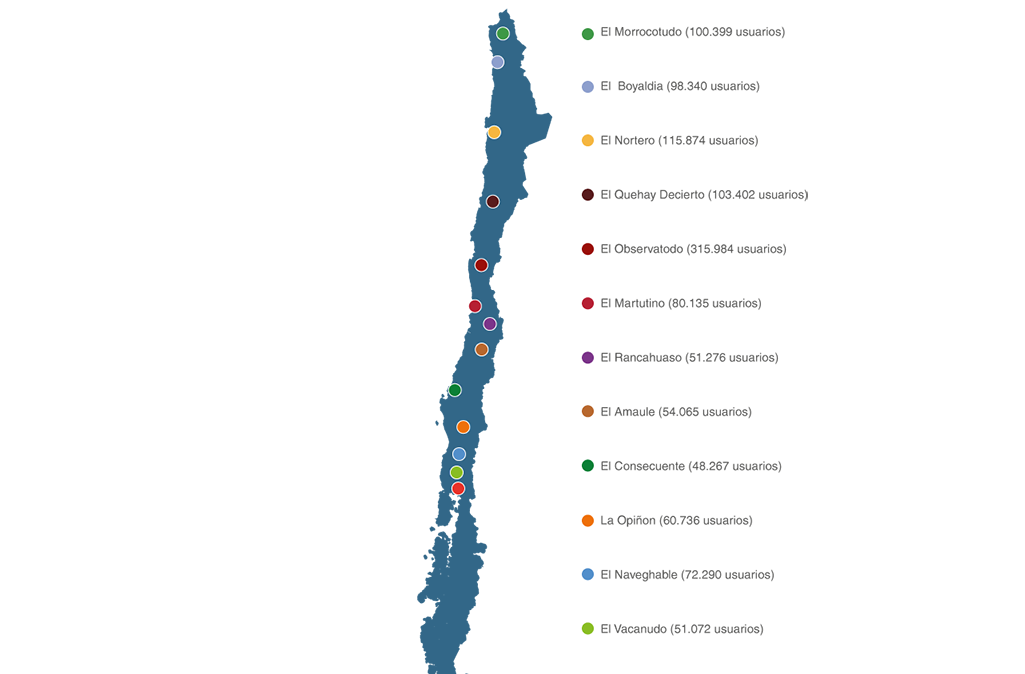
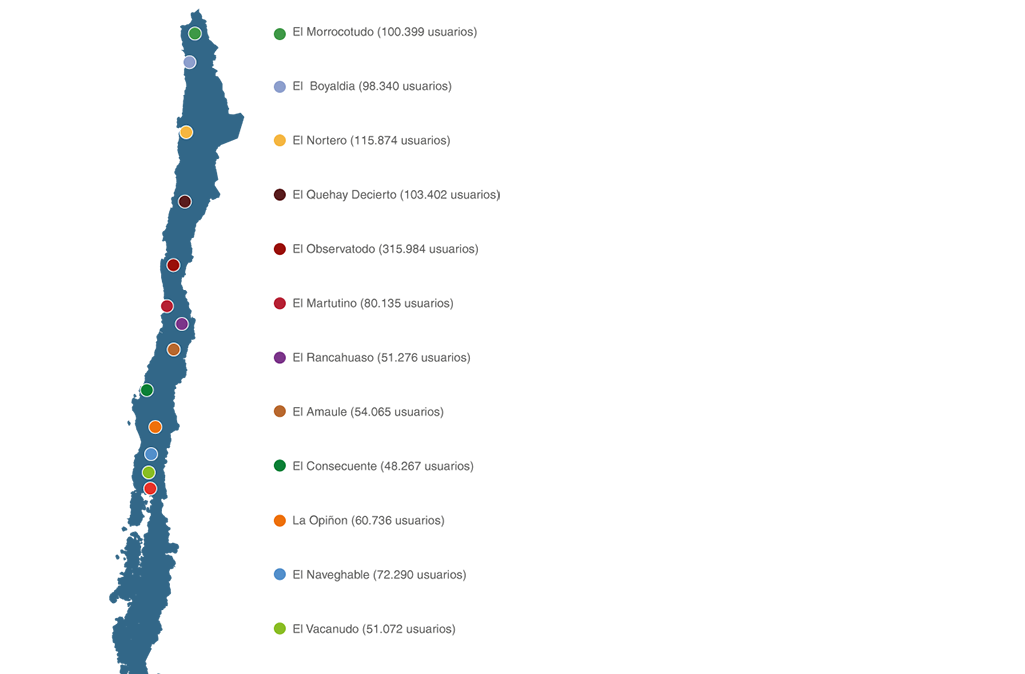
Before and after one commit to mivoz/mivoz-comercial, a plain HTML site: page index.html in a window 1280 px wide. Shown: the part 1186-1860 px from the top of the page, without its empty margins (136-1161 px from the left). Drawn offline with nearby package versions, Linux system fonts and the light colour scheme.

Commit message:
fix: align left map

```diff
--- a/index.html
+++ b/index.html
@@ -104,7 +104,7 @@
 		</div>
 		<div class="row">
 			<div class="col-sm-2"></div>
-			<div class="col col-sm-10 center-image">
+			<div class="col col-sm-6">
 				<img class="img-fluid" src="img/mapa01_alt.png">
 			</div>
 		</div>
```
